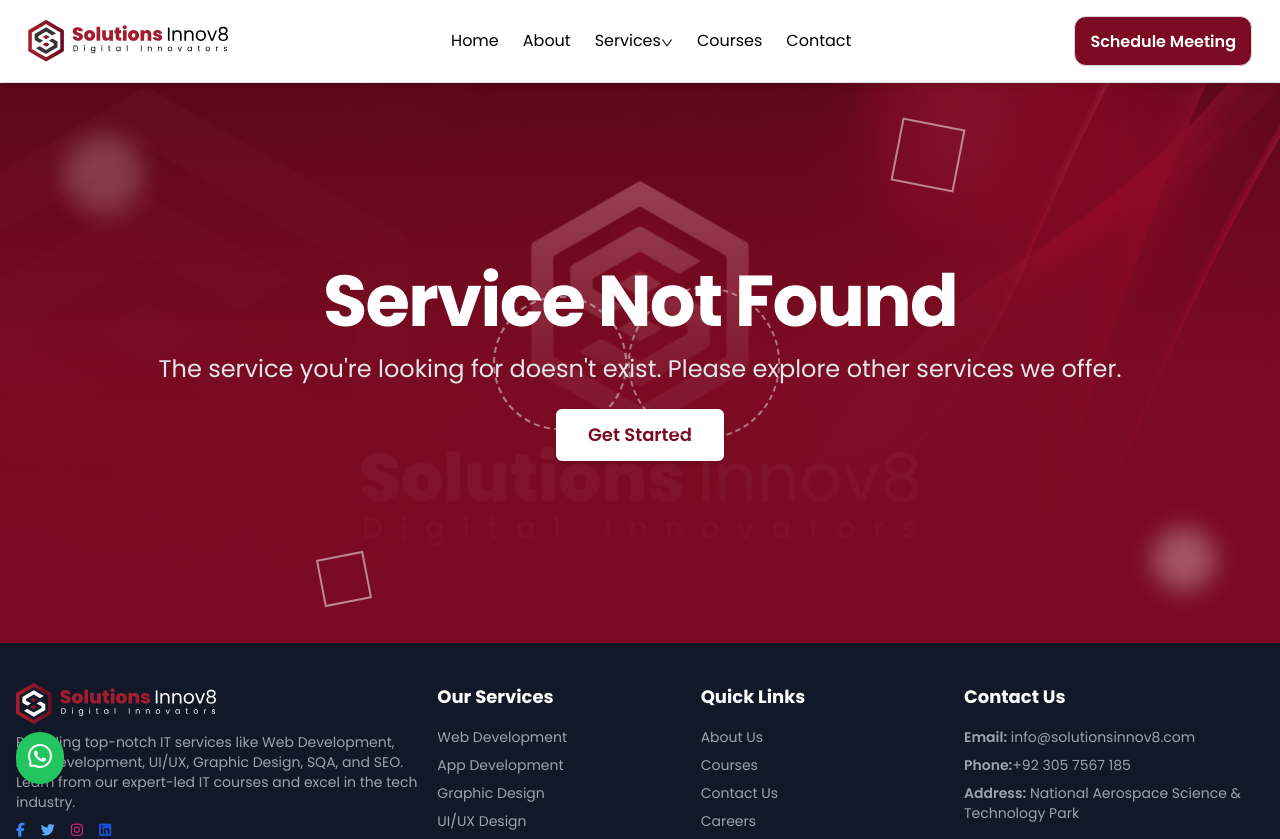
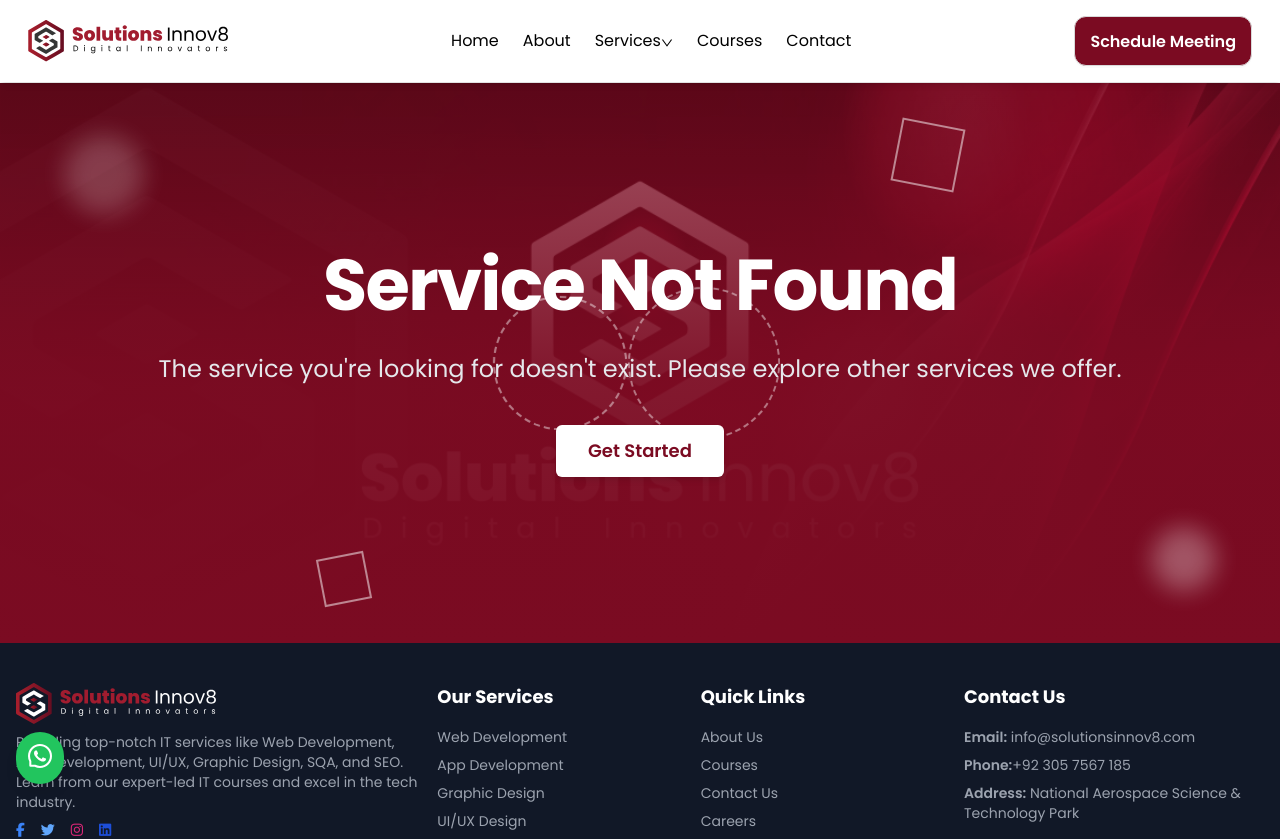
Before and after one commit to zeeshan187/solutionsinnov8, a Next.js app: page /services in a window 1280 px wide. Shown: the top 839 px of the page. Built offline with nearby package versions, Linux system fonts and the light colour scheme.

Commit message:
comments removed

```diff
--- a/src/app/components/shared/HeroSection.jsx
+++ b/src/app/components/shared/HeroSection.jsx
@@ -16,7 +16,7 @@ const HeroSection = ({ title, subtitle }) => {
 
       <div className="absolute inset-0 bg-gradient-to-t from-[#7B0B22] via-[#7B0B22cc] to-transparent"></div>
 
-      <div className="relative text-center max-w-5xl px-6 animate-fade-in">
+      <div className="relative text-center max-w-5xl px-6 animate-fade-in flex flex-col gap-[2vh] items-center">
         <h1 className="text-3xl mt-3 md:mt-0 md:text-7xl font-extrabold mb-4 tracking-tight leading-tight">
           {title}
         </h1>
```
